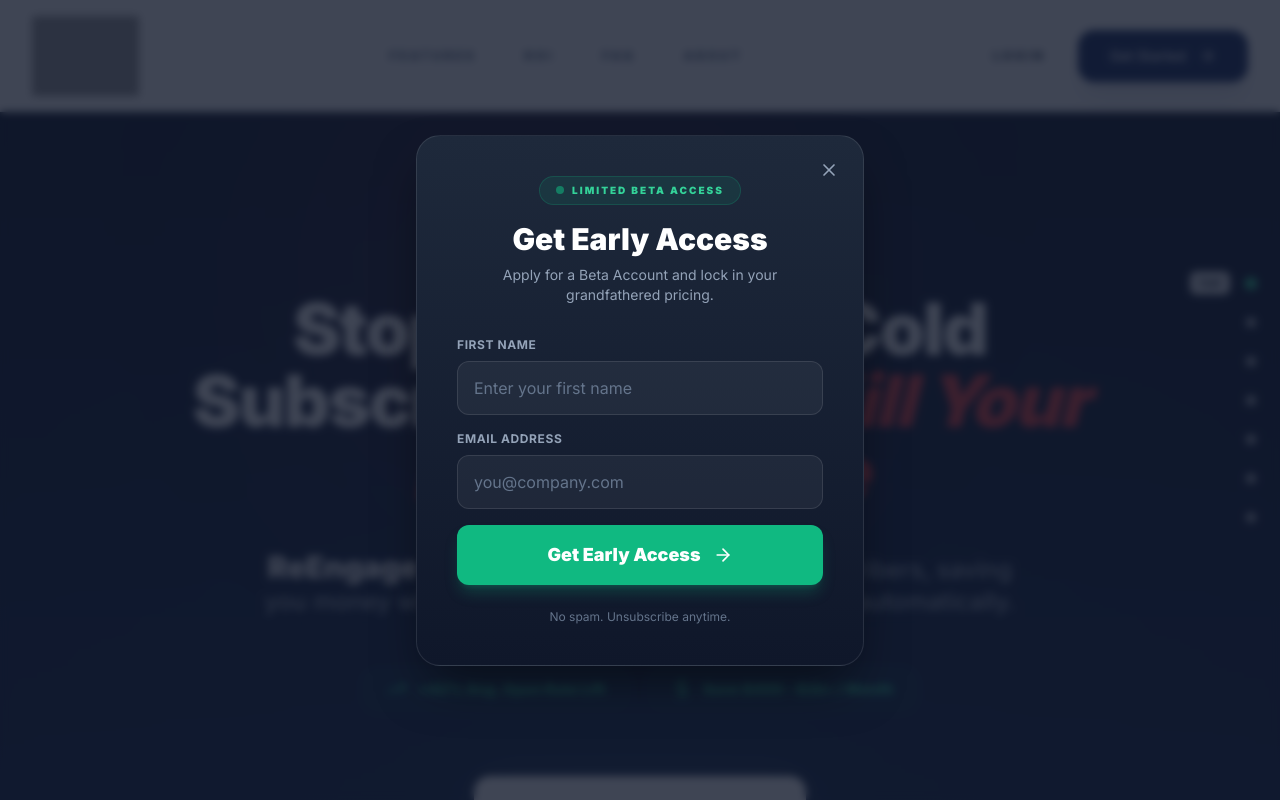
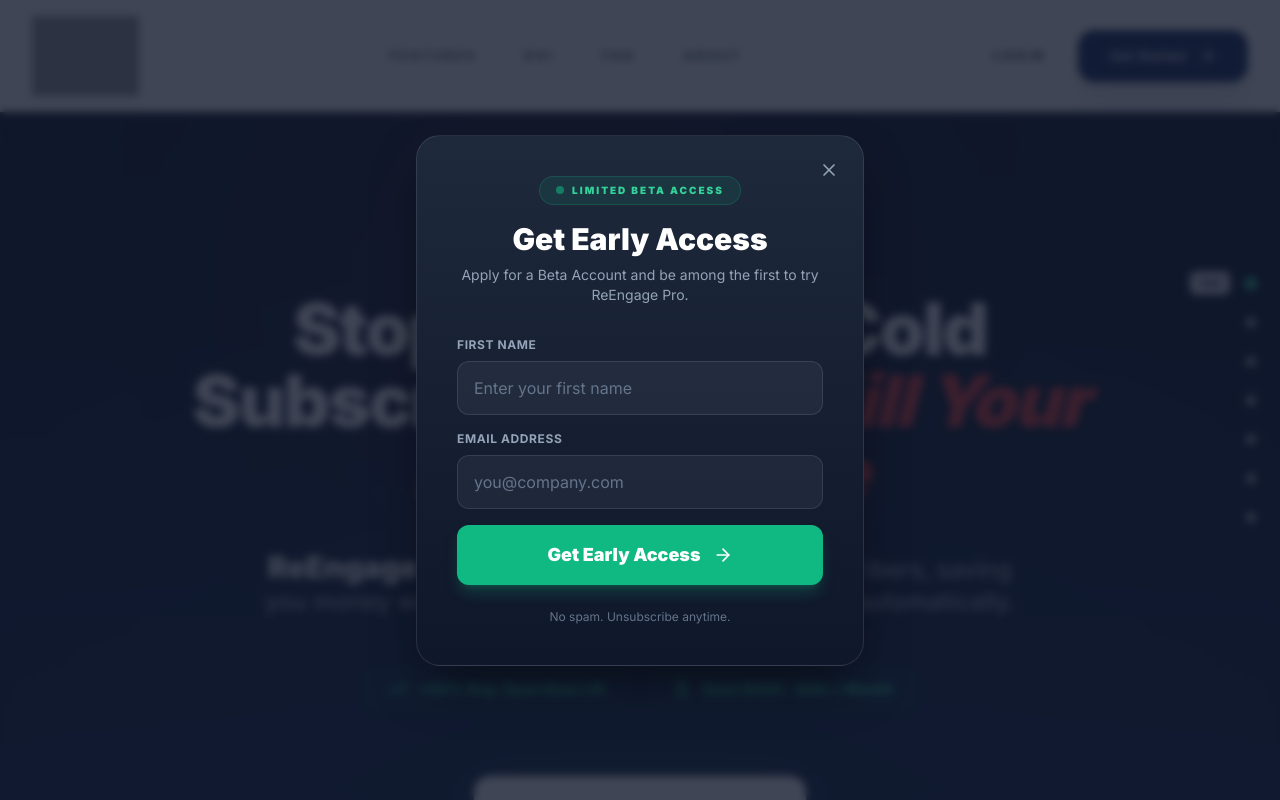
Before and after one commit to pjexec/reengageprolander1, a React (Vite) app: page / in a window 1280 px wide. Both pictures are taken after a click on the button "Get Started". Shown: the top 800 px of the page. Built offline with nearby package versions, Linux system fonts and the light colour scheme; grey boxes are pictures that could not be loaded.

Commit message:
Remove grandfathered pricing mentions from FinalCTA and SignupModal

```diff
--- a/components/FinalCTA.tsx
+++ b/components/FinalCTA.tsx
@@ -15,7 +15,7 @@
         </h2>
 
         <p className="text-xl text-slate-400 mb-12 max-w-2xl mx-auto leading-relaxed">
-          Sign up for beta access today and lock in your <span className="text-emerald-400 font-bold underline">grandfathered pricing</span> forever.
+          Join the beta today and start recovering revenue from your unengaged subscribers.
         </p>
 
         <div className="flex flex-col items-center space-y-8">
--- a/components/SignupModal.tsx
+++ b/components/SignupModal.tsx
@@ -135,7 +135,7 @@
                                     Get Early Access
                                 </h2>
                                 <p className="text-slate-400 text-sm">
-                                    Apply for a Beta Account and lock in your grandfathered pricing.
+                                    Apply for a Beta Account and be among the first to try ReEngage Pro.
                                 </p>
                             </div>
 
```
